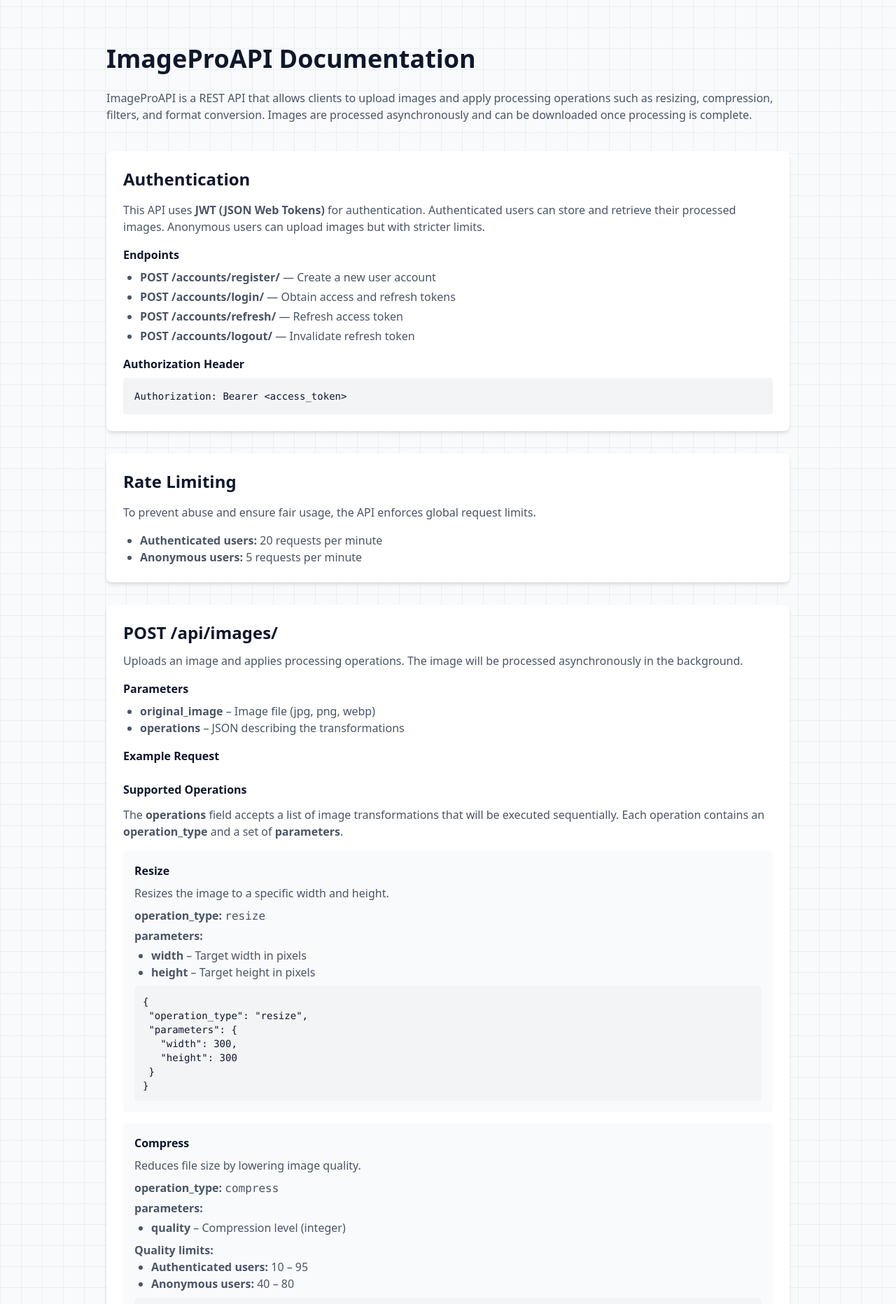
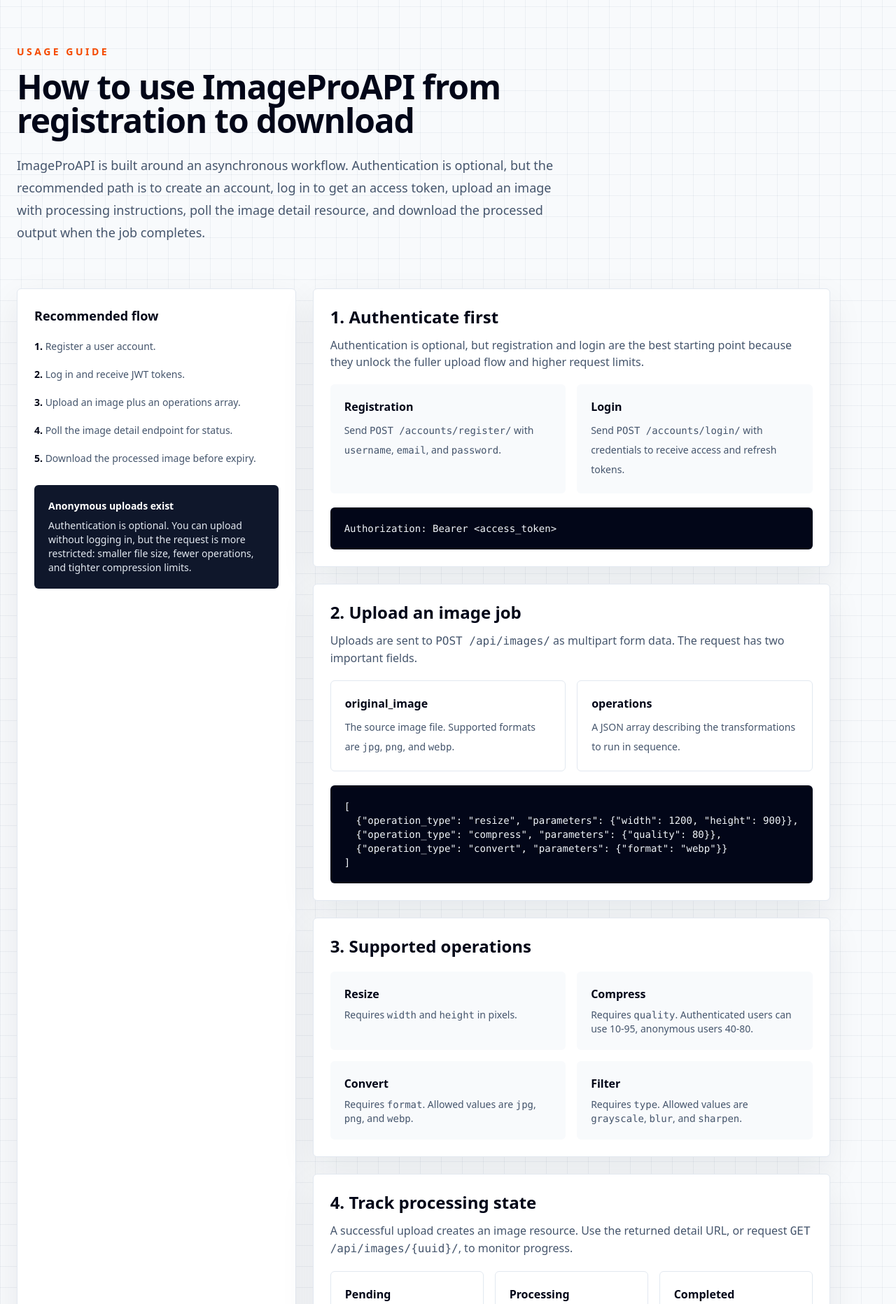
Before and after one commit to JhayceeCodes/ImageProAPI, a Django app: page /api/documentation/ in a window 1280 px wide. Shown: the part 81-1944 px from the top of the page at 70% size. Run offline with Django 5.2, Linux system fonts and the light colour scheme; parts of the project's set-up code (start-up, migrations or seed data) failed here and were passed over; some libraries are stand-ins or nearby versions.

Commit message:
feat(ui): rewrite docs page around authenticated usage flow

```diff
--- a/core/templates/docs/api_docs.html
+++ b/core/templates/docs/api_docs.html
@@ -1,355 +1,202 @@
 {% extends "base.html" %}
+{% block title %}ImageProAPI | Usage Guide{% endblock %}
 
 {% block content %}
+<section class="mx-auto max-w-7xl px-6 py-16">
+    <div class="max-w-3xl">
+        <p class="text-sm font-semibold uppercase tracking-[0.25em] text-orange-600">Usage guide</p>
+        <h1 class="mt-4 text-4xl font-black tracking-tight text-slate-950 md:text-5xl">
+            How to use ImageProAPI from registration to download
+        </h1>
+        <p class="mt-6 text-lg leading-8 text-slate-600">
+            ImageProAPI is built around an asynchronous workflow. Authentication is optional, but the
+            recommended path is to create an account, log in to get an access token, upload an image
+            with processing instructions, poll the image detail resource, and download the processed
+            output when the job completes.
+        </p>
+    </div>
+</section>
 
-<div class="max-w-5xl mx-auto px-6 py-16">
+<section class="mx-auto grid max-w-7xl gap-6 px-6 pb-10 lg:grid-cols-[0.85fr_1.15fr]">
+    <aside class="rounded-md border border-line bg-white p-6 shadow-soft">
+        <h2 class="text-lg font-bold text-slate-950">Recommended flow</h2>
+        <ol class="mt-4 space-y-3 text-sm leading-7 text-slate-600">
+            <li><span class="font-semibold text-slate-950">1.</span> Register a user account.</li>
+            <li><span class="font-semibold text-slate-950">2.</span> Log in and receive JWT tokens.</li>
+            <li><span class="font-semibold text-slate-950">3.</span> Upload an image plus an operations array.</li>
+            <li><span class="font-semibold text-slate-950">4.</span> Poll the image detail endpoint for status.</li>
+            <li><span class="font-semibold text-slate-950">5.</span> Download the processed image before expiry.</li>
+        </ol>
 
-<h1 class="text-4xl font-bold mb-6">
-ImageProAPI Documentation
-</h1>
+        <div class="mt-6 rounded-md bg-slate-900 p-5 text-sm text-slate-200">
+            <p class="font-semibold text-white">Anonymous uploads exist</p>
+            <p class="mt-2">
+                Authentication is optional. You can upload without logging in, but the request is more
+                restricted: smaller file size, fewer operations, and tighter compression limits.
+            </p>
+        </div>
+    </aside>
 
-<p class="text-gray-600 mb-10">
-ImageProAPI is a REST API that allows clients to upload images and apply
-processing operations such as resizing, compression, filters, and format
-conversion. Images are processed asynchronously and can be downloaded once
-processing is complete.
+    <div class="space-y-6">
+        <article class="rounded-md border border-line bg-white p-6 shadow-soft">
+            <h2 class="text-2xl font-bold text-slate-950">1. Authenticate first</h2>
+            <p class="mt-3 text-slate-600">
+                Authentication is optional, but registration and login are the best starting point because
+                they unlock the fuller upload flow and higher request limits.
             </p>
 
+            <div class="mt-5 grid gap-4 md:grid-cols-2">
+                <div class="rounded-md bg-slate-50 p-5">
+                    <h3 class="font-semibold text-slate-950">Registration</h3>
+                    <p class="mt-2 text-sm leading-7 text-slate-600">
+                        Send <code>POST /accounts/register/</code> with <code>username</code>,
+                        <code>email</code>, and <code>password</code>.
+                    </p>
+                </div>
+                <div class="rounded-md bg-slate-50 p-5">
+                    <h3 class="font-semibold text-slate-950">Login</h3>
+                    <p class="mt-2 text-sm leading-7 text-slate-600">
+                        Send <code>POST /accounts/login/</code> with credentials to receive access and refresh tokens.
+                    </p>
+                </div>
+            </div>
 
+            <div class="mt-5 overflow-x-auto rounded-md bg-slate-950 p-5 text-sm text-slate-100">
+<pre>Authorization: Bearer &lt;access_token&gt;</pre>
+            </div>
+        </article>
 
-<!-- AUTHENTICATION -->
-
-<div class="bg-white shadow-md rounded-lg p-6 mb-8">
-
-<h2 class="text-2xl font-semibold mb-4">
-Authentication
-</h2>
-
-<p class="text-gray-600 mb-4">
-This API uses <b>JWT (JSON Web Tokens)</b> for authentication.
-Authenticated users can store and retrieve their processed images.
-Anonymous users can upload images but with stricter limits.
+        <article class="rounded-md border border-line bg-white p-6 shadow-soft">
+            <h2 class="text-2xl font-bold text-slate-950">2. Upload an image job</h2>
+            <p class="mt-3 text-slate-600">
+                Uploads are sent to <code>POST /api/images/</code> as multipart form data. The request has
+                two important fields.
             </p>
 
-<h3 class="font-semibold mb-2">Endpoints</h3>
-
-<ul class="list-disc ml-6 text-gray-600 space-y-1">
-<li><b>POST /accounts/register/</b> — Create a new user account</li>
-<li><b>POST /accounts/login/</b> — Obtain access and refresh tokens</li>
-<li><b>POST /accounts/refresh/</b> — Refresh access token</li>
-<li><b>POST /accounts/logout/</b> — Invalidate refresh token</li>
-</ul>
-
-<h3 class="font-semibold mt-4 mb-2">Authorization Header</h3>
-
-<pre class="bg-gray-100 p-4 rounded text-sm">
-Authorization: Bearer &lt;access_token&gt;
-</pre>
-
+            <div class="mt-5 grid gap-4 md:grid-cols-2">
+                <div class="rounded-md border border-line p-5">
+                    <h3 class="font-semibold text-slate-950">original_image</h3>
+                    <p class="mt-2 text-sm leading-7 text-slate-600">
+                        The source image file. Supported formats are <code>jpg</code>, <code>png</code>, and <code>webp</code>.
+                    </p>
+                </div>
+                <div class="rounded-md border border-line p-5">
+                    <h3 class="font-semibold text-slate-950">operations</h3>
+                    <p class="mt-2 text-sm leading-7 text-slate-600">
+                        A JSON array describing the transformations to run in sequence.
+                    </p>
+                </div>
             </div>
 
+            <div class="mt-5 overflow-x-auto rounded-md bg-slate-950 p-5 text-sm text-slate-100">
+<pre>[
+  {"operation_type": "resize", "parameters": {"width": 1200, "height": 900}},
+  {"operation_type": "compress", "parameters": {"quality": 80}},
+  {"operation_type": "convert", "parameters": {"format": "webp"}}
+]</pre>
+            </div>
+        </article>
 
+        <article class="rounded-md border border-line bg-white p-6 shadow-soft">
+            <h2 class="text-2xl font-bold text-slate-950">3. Supported operations</h2>
 
-<!-- RATE LIMITING -->
+            <div class="mt-5 grid gap-4 md:grid-cols-2">
+                <div class="rounded-md bg-slate-50 p-5">
+                    <h3 class="font-semibold text-slate-950">Resize</h3>
+                    <p class="mt-2 text-sm text-slate-600">Requires <code>width</code> and <code>height</code> in pixels.</p>
+                </div>
+                <div class="rounded-md bg-slate-50 p-5">
+                    <h3 class="font-semibold text-slate-950">Compress</h3>
+                    <p class="mt-2 text-sm text-slate-600">Requires <code>quality</code>. Authenticated users can use 10-95, anonymous users 40-80.</p>
+                </div>
+                <div class="rounded-md bg-slate-50 p-5">
+                    <h3 class="font-semibold text-slate-950">Convert</h3>
+                    <p class="mt-2 text-sm text-slate-600">Requires <code>format</code>. Allowed values are <code>jpg</code>, <code>png</code>, and <code>webp</code>.</p>
+                </div>
+                <div class="rounded-md bg-slate-50 p-5">
+                    <h3 class="font-semibold text-slate-950">Filter</h3>
+                    <p class="mt-2 text-sm text-slate-600">Requires <code>type</code>. Allowed values are <code>grayscale</code>, <code>blur</code>, and <code>sharpen</code>.</p>
+                </div>
+            </div>
+        </article>
 
-<div class="bg-white shadow-md rounded-lg p-6 mb-8">
-
-<h2 class="text-2xl font-semibold mb-4">
-Rate Limiting
-</h2>
-
-<p class="text-gray-600 mb-4">
-To prevent abuse and ensure fair usage, the API enforces global request limits.
+        <article class="rounded-md border border-line bg-white p-6 shadow-soft">
+            <h2 class="text-2xl font-bold text-slate-950">4. Track processing state</h2>
+            <p class="mt-3 text-slate-600">
+                A successful upload creates an image resource. Use the returned detail URL, or request
+                <code>GET /api/images/{uuid}/</code>, to monitor progress.
             </p>
 
-<ul class="list-disc ml-6 text-gray-600">
-<li><b>Authenticated users:</b> 20 requests per minute</li>
-<li><b>Anonymous users:</b> 5 requests per minute</li>
+            <div class="mt-5 grid gap-4 md:grid-cols-3">
+                <div class="rounded-md border border-line p-5">
+                    <h3 class="font-semibold text-slate-950">Pending</h3>
+                    <p class="mt-2 text-sm text-slate-600">The job has been accepted and is waiting to be processed.</p>
+                </div>
+                <div class="rounded-md border border-line p-5">
+                    <h3 class="font-semibold text-slate-950">Processing</h3>
+                    <p class="mt-2 text-sm text-slate-600">The worker is handling the image. The response may include an estimated ready time.</p>
+                </div>
+                <div class="rounded-md border border-line p-5">
+                    <h3 class="font-semibold text-slate-950">Completed</h3>
+                    <p class="mt-2 text-sm text-slate-600">The detail response includes a download URL once the processed image is ready.</p>
+                </div>
+            </div>
+        </article>
+
+        <article class="rounded-md border border-line bg-white p-6 shadow-soft">
+            <h2 class="text-2xl font-bold text-slate-950">5. Download before expiry</h2>
+            <p class="mt-3 text-slate-600">
+                Download through <code>GET /api/images/{uuid}/download/</code> after processing completes.
+                Downloads are only available for a limited time.
+            </p>
+
+            <div class="mt-5 grid gap-4 md:grid-cols-2">
+                <div class="rounded-md bg-orange-50 p-5">
+                    <h3 class="font-semibold text-orange-900">Initial expiry window</h3>
+                    <ul class="mt-3 list-disc space-y-2 pl-5 text-sm text-orange-900/80">
+                        <li>Authenticated users: 1 hour</li>
+                        <li>Anonymous users: 10 minutes</li>
                     </ul>
+                </div>
+                <div class="rounded-md bg-teal-50 p-5">
+                    <h3 class="font-semibold text-teal-900">After a download</h3>
+                    <ul class="mt-3 list-disc space-y-2 pl-5 text-sm text-teal-900/80">
+                        <li>Authenticated users: 5 minutes</li>
+                        <li>Anonymous users: 20 seconds</li>
+                    </ul>
+                </div>
+            </div>
+        </article>
 
+        <article class="rounded-md border border-line bg-white p-6 shadow-soft">
+            <h2 class="text-2xl font-bold text-slate-950">6. Limits and request policy</h2>
+            <div class="mt-5 grid gap-4 md:grid-cols-2">
+                <div class="rounded-md bg-slate-50 p-5">
+                    <h3 class="font-semibold text-slate-950">Upload limits</h3>
+                    <ul class="mt-3 list-disc space-y-2 pl-5 text-sm text-slate-600">
+                        <li>Authenticated file size limit: 10 MB</li>
+                        <li>Anonymous file size limit: 2 MB</li>
+                        <li>Anonymous users can only submit up to 2 operations</li>
+                    </ul>
+                </div>
+                <div class="rounded-md bg-slate-50 p-5">
+                    <h3 class="font-semibold text-slate-950">Throttle limits</h3>
+                    <ul class="mt-3 list-disc space-y-2 pl-5 text-sm text-slate-600">
+                        <li>Authenticated users: 20 requests per minute</li>
+                        <li>Anonymous users: 5 requests per minute</li>
+                    </ul>
+                </div>
             </div>
 
-
-
-<!-- IMAGE UPLOAD -->
-
-<div class="bg-white shadow-md rounded-lg p-6 mb-8">
-
-<h2 class="text-2xl font-semibold mb-3">
-POST /api/images/
-</h2>
-
-<p class="text-gray-600 mb-4">
-Uploads an image and applies processing operations. The image will be processed
-asynchronously in the background.
-</p>
-
-<h3 class="font-semibold mb-2">Parameters</h3>
-
-<ul class="list-disc ml-6 text-gray-600">
-<li><b>original_image</b> – Image file (jpg, png, webp)</li>
-<li><b>operations</b> – JSON describing the transformations</li>
-</ul>
-
-<h3 class="font-semibold mt-4 mb-2">Example Request</h3>
-
-<h3 class="font-semibold mt-6 mb-3">Supported Operations</h3>
-
-<p class="text-gray-600 mb-4">
-The <b>operations</b> field accepts a list of image transformations that will
-be executed sequentially. Each operation contains an <b>operation_type</b> and
-a set of <b>parameters</b>.
-</p>
-
-
-<!-- RESIZE -->
-
-<div class="bg-gray-50 p-4 rounded mb-4">
-<h4 class="font-semibold mb-2">Resize</h4>
-
-<p class="text-gray-600 mb-2">
-Resizes the image to a specific width and height.
-</p>
-
-<p class="text-gray-600 mb-1"><b>operation_type:</b> <code>resize</code></p>
-
-<p class="text-gray-600 mb-1"><b>parameters:</b></p>
-
-<ul class="list-disc ml-6 text-gray-600">
-<li><b>width</b> – Target width in pixels</li>
-<li><b>height</b> – Target height in pixels</li>
-</ul>
-
-<pre class="bg-gray-100 p-3 rounded text-sm mt-2">
-{
- "operation_type": "resize",
- "parameters": {
-   "width": 300,
-   "height": 300
- }
-}
-</pre>
+            <div class="mt-6 flex flex-wrap gap-4">
+                <a href="{% url 'swagger-ui' %}" class="rounded-md bg-slate-900 px-5 py-3 text-sm font-semibold text-white transition hover:bg-slate-800">
+                    Open Swagger
+                </a>
+                <a href="{% url 'redoc' %}" class="rounded-md border border-slate-300 bg-white px-5 py-3 text-sm font-semibold text-slate-700 transition hover:border-slate-400 hover:text-slate-950">
+                    Open ReDoc
+                </a>
             </div>
-
-
-
-<!-- COMPRESS -->
-
-<div class="bg-gray-50 p-4 rounded mb-4">
-<h4 class="font-semibold mb-2">Compress</h4>
-
-<p class="text-gray-600 mb-2">
-Reduces file size by lowering image quality.
-</p>
-
-<p class="text-gray-600 mb-1"><b>operation_type:</b> <code>compress</code></p>
-
-<p class="text-gray-600 mb-1"><b>parameters:</b></p>
-
-<ul class="list-disc ml-6 text-gray-600">
-<li><b>quality</b> – Compression level (integer)</li>
-</ul>
-
-<p class="text-gray-600 mt-2"><b>Quality limits:</b></p>
-
-<ul class="list-disc ml-6 text-gray-600">
-<li><b>Authenticated users:</b> 10 – 95</li>
-<li><b>Anonymous users:</b> 40 – 80</li>
-</ul>
-
-<pre class="bg-gray-100 p-3 rounded text-sm mt-2">
-{
- "operation_type": "compress",
- "parameters": {
-   "quality": 80
- }
-}
-</pre>
+        </article>
     </div>
-
-
-
-<!-- CONVERT -->
-
-<div class="bg-gray-50 p-4 rounded mb-4">
-<h4 class="font-semibold mb-2">Convert</h4>
-
-<p class="text-gray-600 mb-2">
-Converts the image into another supported format.
-</p>
-
-<p class="text-gray-600 mb-1"><b>operation_type:</b> <code>convert</code></p>
-
-<p class="text-gray-600 mb-1"><b>parameters:</b></p>
-
-<ul class="list-disc ml-6 text-gray-600">
-<li><b>format</b> – Target format</li>
-</ul>
-
-<p class="text-gray-600 mt-2"><b>Allowed formats:</b></p>
-
-<ul class="list-disc ml-6 text-gray-600">
-<li>jpg</li>
-<li>png</li>
-<li>webp</li>
-</ul>
-
-<pre class="bg-gray-100 p-3 rounded text-sm mt-2">
-{
- "operation_type": "convert",
- "parameters": {
-   "format": "webp"
- }
-}
-</pre>
-</div>
-
-
-
-<!-- FILTER -->
-
-<div class="bg-gray-50 p-4 rounded mb-4">
-<h4 class="font-semibold mb-2">Filter</h4>
-
-<p class="text-gray-600 mb-2">
-Applies visual filters to the image.
-</p>
-
-<p class="text-gray-600 mb-1"><b>operation_type:</b> <code>filter</code></p>
-
-<p class="text-gray-600 mb-1"><b>parameters:</b></p>
-
-<ul class="list-disc ml-6 text-gray-600">
-<li><b>type</b> – Filter type</li>
-</ul>
-
-<p class="text-gray-600 mt-2"><b>Supported filters:</b></p>
-
-<ul class="list-disc ml-6 text-gray-600">
-<li>grayscale</li>
-<li>blur</li>
-<li>sharpen</li>
-</ul>
-
-<pre class="bg-gray-100 p-3 rounded text-sm mt-2">
-{
- "operation_type": "filter",
- "parameters": {
-   "type": "grayscale"
- }
-}
-</pre>
-</div>
-
-</div>
-
-
-
-<!-- IMAGE LIST -->
-
-<div class="bg-white shadow-md rounded-lg p-6 mb-8">
-
-<h2 class="text-2xl font-semibold mb-3">
-GET /api/images/
-</h2>
-
-<p class="text-gray-600 mb-3">
-Returns all images uploaded by the authenticated user.
-</p>
-
-<p class="text-gray-600">
-This endpoint requires authentication.
-</p>
-
-</div>
-
-
-
-<!-- IMAGE DETAIL -->
-
-<div class="bg-white shadow-md rounded-lg p-6 mb-8">
-
-<h2 class="text-2xl font-semibold mb-3">
-GET /api/images/{uuid}/
-</h2>
-
-<p class="text-gray-600 mb-3">
-Returns detailed information about a specific uploaded image including:
-</p>
-
-<ul class="list-disc ml-6 text-gray-600">
-<li>Processing status</li>
-<li>Image format</li>
-<li>Creation timestamp</li>
-<li>Download availability</li>
-</ul>
-
-</div>
-
-
-
-<!-- DOWNLOAD -->
-
-<div class="bg-white shadow-md rounded-lg p-6 mb-8">
-
-<h2 class="text-2xl font-semibold mb-3">
-GET /api/images/{uuid}/download/
-</h2>
-
-<p class="text-gray-600 mb-3">
-Downloads the processed image if processing has completed and the file has not expired.
-</p>
-
-</div>
-
-
-
-<!-- EXPIRATION RULES -->
-
-<div class="bg-white shadow-md rounded-lg p-6 mb-8">
-
-<h2 class="text-2xl font-semibold mb-4">
-Image Expiration Policy
-</h2>
-
-<p class="text-gray-600 mb-4">
-Uploaded images have a limited download window to conserve storage resources.
-</p>
-
-<h3 class="font-semibold mb-2">Initial Expiry</h3>
-
-<ul class="list-disc ml-6 text-gray-600">
-<li><b>Authenticated users:</b> 1 hour</li>
-<li><b>Anonymous users:</b> 10 minutes</li>
-</ul>
-
-<h3 class="font-semibold mt-4 mb-2">After Download</h3>
-
-<ul class="list-disc ml-6 text-gray-600">
-<li><b>Authenticated users:</b> download remains available for 5 minutes</li>
-<li><b>Anonymous users:</b> download remains available for 20 seconds</li>
-</ul>
-
-<p class="text-gray-600 mt-3">
-After this period, the download link will expire and the image may be removed from storage.
-</p>
-
-</div>
-
-
-
-<!-- SWAGGER LINK -->
-
-<div class="mt-10">
-
-<a href="{% url 'swagger-ui' %}"
-   class="text-blue-600 font-semibold hover:underline">
-View Interactive Swagger Documentation →
-</a>
-
-</div>
-
-
-</div>
-
+</section>
 {% endblock %}
```
Also changed, not shown: core/templates/index.html (+9 -11 lines). Lines whose indentation alone changed are shown as unchanged.
